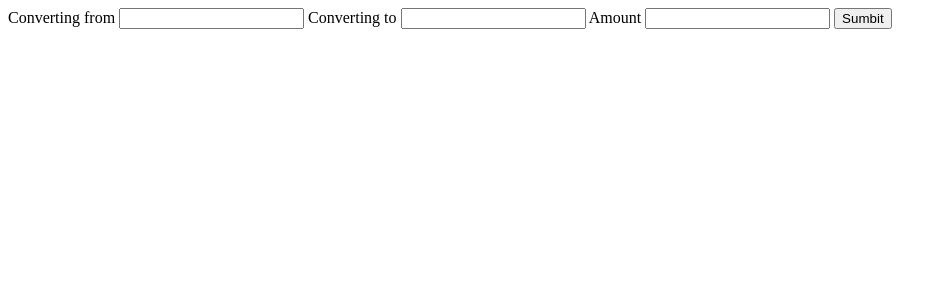
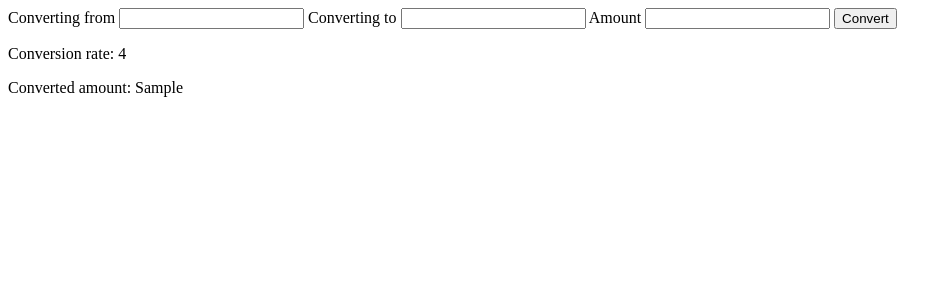
Before and after one commit to Srasulova/Forex-Currency-Converter, a Flask app: template templates/base.html in a window 1280 px wide. Shown: the top 300 px of the page, without its empty margins (0-952 px from the left). Run offline with Flask 3, Linux system fonts and the light colour scheme; the template is opened without the code that fills it: most values are stand-ins (such as "Sample title", 1, 10 or a date in 2020).

Commit message:
got the first working version of the app

```diff
--- a/app.py
+++ b/app.py
@@ -1,5 +1,6 @@
-from flask import Flask, render_template
+from flask import Flask, render_template, request
 from flask_debugtoolbar import DebugToolbarExtension
+import requests
 
 app = Flask(__name__)
 
@@ -7,9 +8,41 @@ app.config['SECRET_KEY'] = "oh-so-secret"
 
 debug = DebugToolbarExtension(app)
 
-access_key = "2e0bceb90f226f7e6e4a4534e549f722"
-endpoint = 'convert'
+access_key = "b1a53257e5596240e73d3b7f"
+base_url = 'https://v6.exchangerate-api.com/v6/b1a53257e5596240e73d3b7f/pair/'
 
-@app.route('/')
+
+@app.route("/")
 def show_home_page():
     return render_template("base.html")
+
+# @app.route("/", methods = ["POST"])
+# def home_page():
+#     from_currency = request.form['from']
+#     to_currency = request.form['to']
+#     amount = request.form['amount']
+#     return render_template("base.html", from_currency = from_currency, to_currency = to_currency, amount = amount )
+
+@app.route("/", methods=["GET", "POST"])
+def home_page():
+    if request.method == "POST":
+        from_currency = request.form['from']
+        to_currency = request.form['to']
+        amount = float(request.form['amount'])  # Convert amount to float
+
+        # Make API call to get currency conversion
+        response = requests.get(f"{base_url}{from_currency}/{to_currency}/{amount}")
+        if response.status_code == 200:
+            data = response.json()
+            if data['result'] == 'success':
+                conversion_rate = data['conversion_rate']
+                conversion_result = data['conversion_result']
+                return render_template("base.html", from_currency=from_currency, to_currency=to_currency,amount=amount, conversion_rate=conversion_rate, conversion_result=conversion_result)
+            else:
+                error_message = "Currency conversion failed. Please try again later."
+                return render_template("base.html", error_message=error_message)
+        else:
+            error_message = f"Error {response.status_code}: Currency conversion request failed."
+            return render_template("base.html", error_message=error_message)
+    else:
+        return render_template("base.html")
--- a/templates/base.html
+++ b/templates/base.html
@@ -7,18 +7,43 @@
   </head>
   <body>
     <section>
-      <form action="">
+      <form action="/" method="POST">
+        <!-- Updated the method to POST -->
         <label for="converting-from">Converting from</label>
-        <input type="text" id="converting-from" name="from" />
+        <input type="text" id="converting-from" name="from" required />
+        <!-- Added required attribute for form validation -->
 
         <label for="converting-to">Converting to</label>
-        <input type="text" id="converting-to" name="to" />
+        <input type="text" id="converting-to" name="to" required />
+        <!-- Added required attribute for form validation -->
 
         <label for="amount">Amount</label>
-        <input type="text" id="amount" name="amount" />
+        <input type="text" id="amount" name="amount" required />
+        <!-- Added required attribute for form validation -->
 
-        <button>Sumbit</button>
+        <button type="submit">Convert</button>
+        <!-- Updated button type to submit -->
       </form>
     </section>
+
+    <div>
+      {% if conversion_rate and conversion_result %}
+      <p>Conversion rate: {{ conversion_rate }}</p>
+      <p>Converted amount: {{ conversion_result }}</p>
+      {% elif error_message %}
+      <p>{{ error_message }}</p>
+      {% endif %}
+    </div>
   </body>
 </html>
+
+<!-- Display converted amount or error message -->
+<!-- {% if converted_amount %}
+    <div>
+      <p>Converted Amount: {{ converted_amount }}</p>
+    </div>
+    {% elif error_message %}
+    <div>
+      <p>Error: {{ error_message }}</p>
+    </div>
+    {% endif %} -->
```
